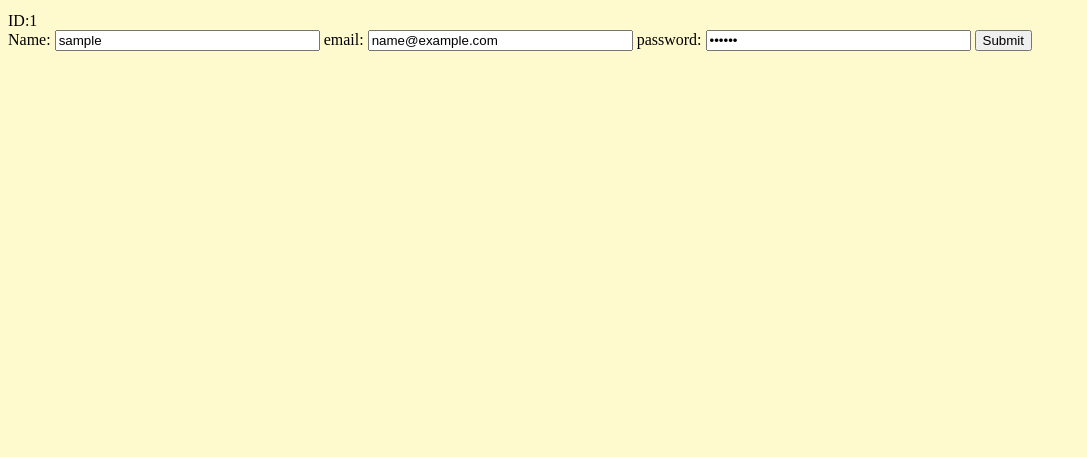
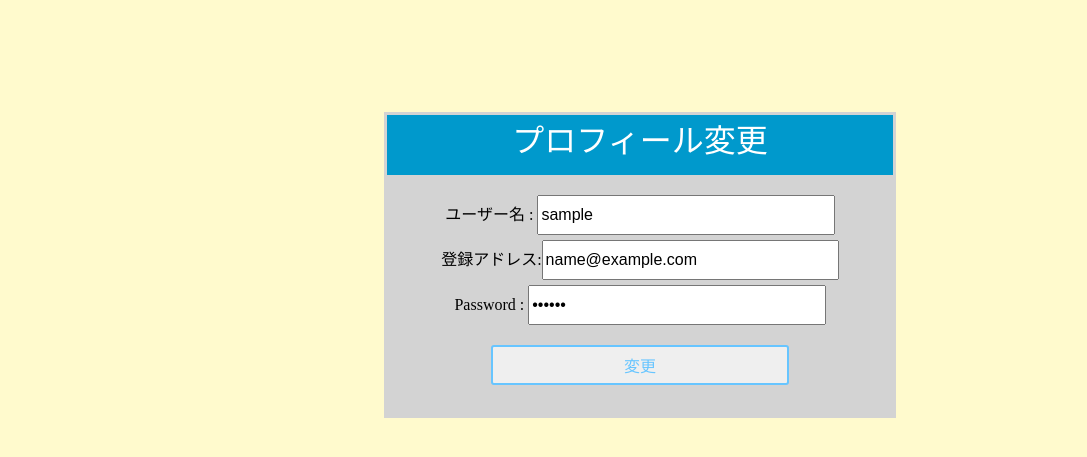
Before and after one commit to habroptilus/price-tracker, a Flask app: page /profile/edit/1 in a window 1280 px wide. Shown: the part 138-595 px from the top of the page, without its empty margins (0-1087 px from the left). Run offline with Flask 2, Linux system fonts and the light colour scheme; the visitor is signed in with stand-in values (Sample User, id 1); data comes from the database, SQL or seed files in the repository.

Commit message:
リファクタリング完了

```diff
--- a/main/templates/edit_profile.html
+++ b/main/templates/edit_profile.html
@@ -1,14 +1,26 @@
 {% extends "layout.html" %}
 {% block content %}
-<form class="" action={{url_for("user.edit_profile", user_id=target_user.id)}} method="post">
-    <label for="username">ID:{{target_user.id}}</label>
-    <br>
-    <label for="username">Name:</label>
-    <input type="text" size="30" name="username" value={{target_user.username}}>
-    <label for="email">email:</label>
-    <input type="text" size="30" name="email" value={{target_user.email}}>
-    <label for="password">password:</label>
-    <input type="password" size="30" name="password" value={{target_user.password}}>
-    <input type="submit">
-</form>
+
+<div class="edit_profile content-box">
+    <div class="content-header">
+        プロフィール変更
+    </div>
+    <div class="content-body">
+
+        <form class="" action={{url_for("user.edit_profile", user_id=target_user.id)}} method="post">
+            <div>
+                <span>ユーザー名 : </span><input type="text" size="30" name="username" value={{target_user.username}} class="content">
+            </div>
+            <div>
+                <span>登録アドレス:</span><input type="text" size="30" name="email" value={{target_user.email}} class="content">
+            </div>
+            <div>
+                <span>Password : </span><input type="password" size="30" name="password" value={{target_user.password}} class="content">
+            </div>
+            <div>
+                <input type="submit" class="submit-btn content" value="変更">
+            </div>
+        </form>
+    </div>
+</div>
 {% endblock %}
--- a/main/templates/login.html
+++ b/main/templates/login.html
@@ -23,7 +23,6 @@
                     <div>
                         <input type=submit value=Login class="submit-btn content">
                     </div>
-
                 </form>
             </div>
         </div>
```
Also changed, not shown: main/templates/edit_item.html (+17 -10 lines), main/templates/item_register.html (+17 -10 lines).
